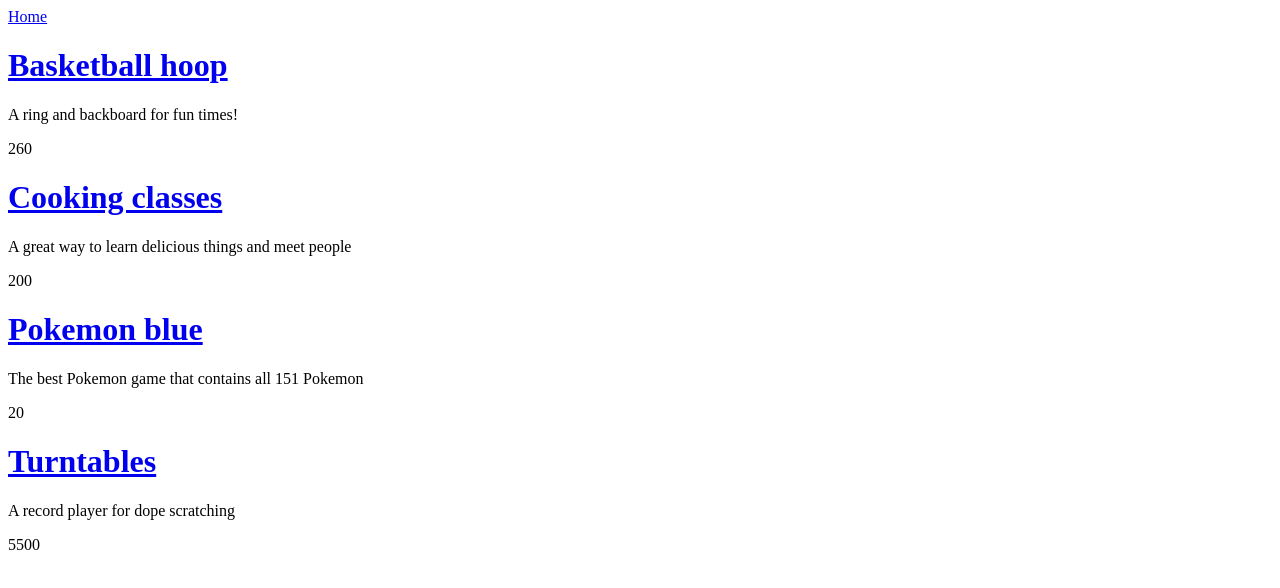
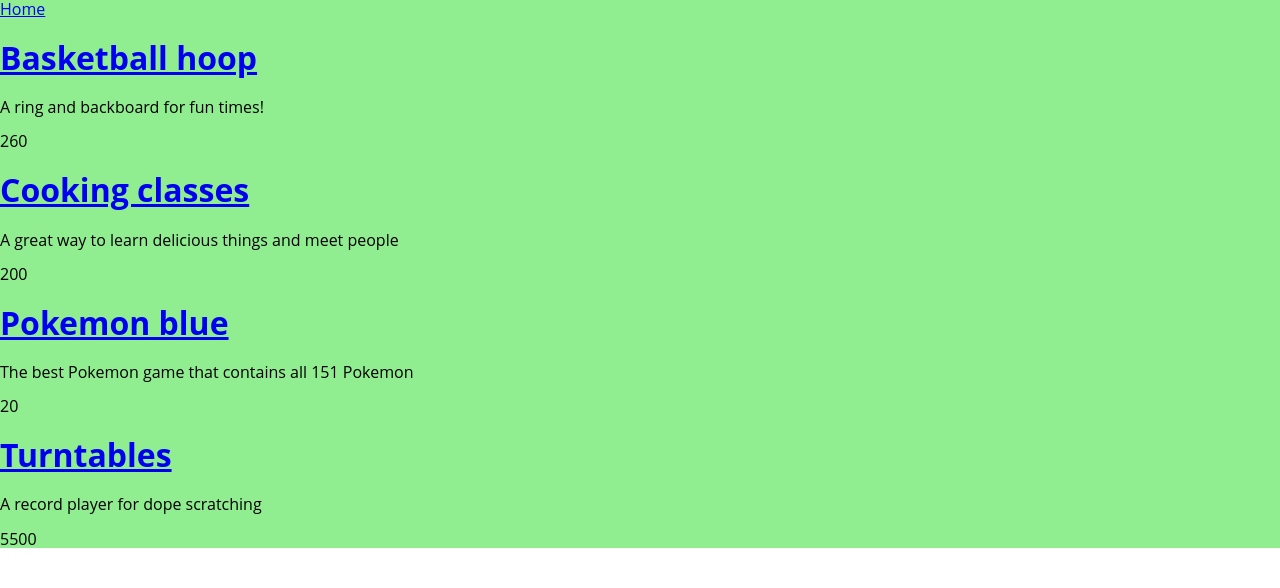
Before and after one commit to spacekey28/ecommerce-next-app, a Next.js app: page / in a window 1280 px wide. Shown: the top 588 px of the page. Built offline with nearby package versions, Linux system fonts and the light colour scheme.

Commit message:
applied google font with styled components

```diff
--- a/package.json
+++ b/package.json
@@ -18,7 +18,8 @@
     "next": "^10.0.6",
     "react": "^17.0.1",
     "react-dom": "^17.0.1",
-    "styled-components": "^5.2.1"
+    "styled-components": "^5.2.1",
+    "styled-normalize": "^8.0.7"
   },
   "devDependencies": {
     "babel-plugin-styled-components": "^1.12.0"
--- a/pages/_app.js
+++ b/pages/_app.js
@@ -1,15 +1,25 @@
 import Link from "next/link";
+import styled from "styled-components";
+import { Normalize } from "styled-normalize";
+
+const Container = styled.div`
+  @import url('https://fonts.googleapis.com/css2?family=Open+Sans:wght@300;400;700&display=swap');
+  background: lightgreen;
+  font-family: 'Open Sans', sans-serif;
+`;
+
 
 const MyApp = ({ Component, pageProps }) => {
   return (
-    <>
+    <Container>
+      <Normalize />
       <Link href="/">
         <a>
           Home
         </a>
       </Link>
       <Component {...pageProps} />
-    </>
+    </Container>
   )
 }
 
--- /dev/null
+++ b/pages/_document.js
@@ -0,0 +1,30 @@
+import Document from "next/document";
+import { ServerStyleSheet } from "styled-components";
+
+export default class MyDocument extends Document {
+  static async getInitialProps(ctx) {
+    const sheet = new ServerStyleSheet();
+    const originalRenderPage = ctx.renderPage;
+
+    try {
+      ctx.renderPage = () =>
+        originalRenderPage({
+          enhanceApp: (App) => (props) =>
+            sheet.collectStyles(<App {...props} />),
+        });
+
+      const initialProps = await Document.getInitialProps(ctx);
+      return {
+        ...initialProps,
+        styles: (
+          <>
+            {initialProps.styles}
+            {sheet.getStyleElement()}
+          </>
+        ),
+      };
+    } finally {
+      sheet.seal();
+    }
+  }
+}
--- a/pages/index.js
+++ b/pages/index.js
@@ -1,12 +1,16 @@
 import fs from 'fs';
 import Link from 'next/link';
 import matter from "gray-matter";
+import styled from "styled-components";
 
+const Container = styled.div`
+  // background: red;
+`
 
 const HomePage = (props) => {
   return props.products.map(product => {
     return (
-      <div>
+      <Container>
         <Link href={product.slug}>
           <a>
             <h1>{product.name}</h1>
@@ -14,7 +18,7 @@
         </Link>
         <p>{product.description}</p>
         <p>{product.price / 100 }</p>
-      </div>
+      </Container>
     )
   })
 };
```
Also changed, not shown: .babelrc (added), 1 other file (tests, documents, lock files or other folders).
